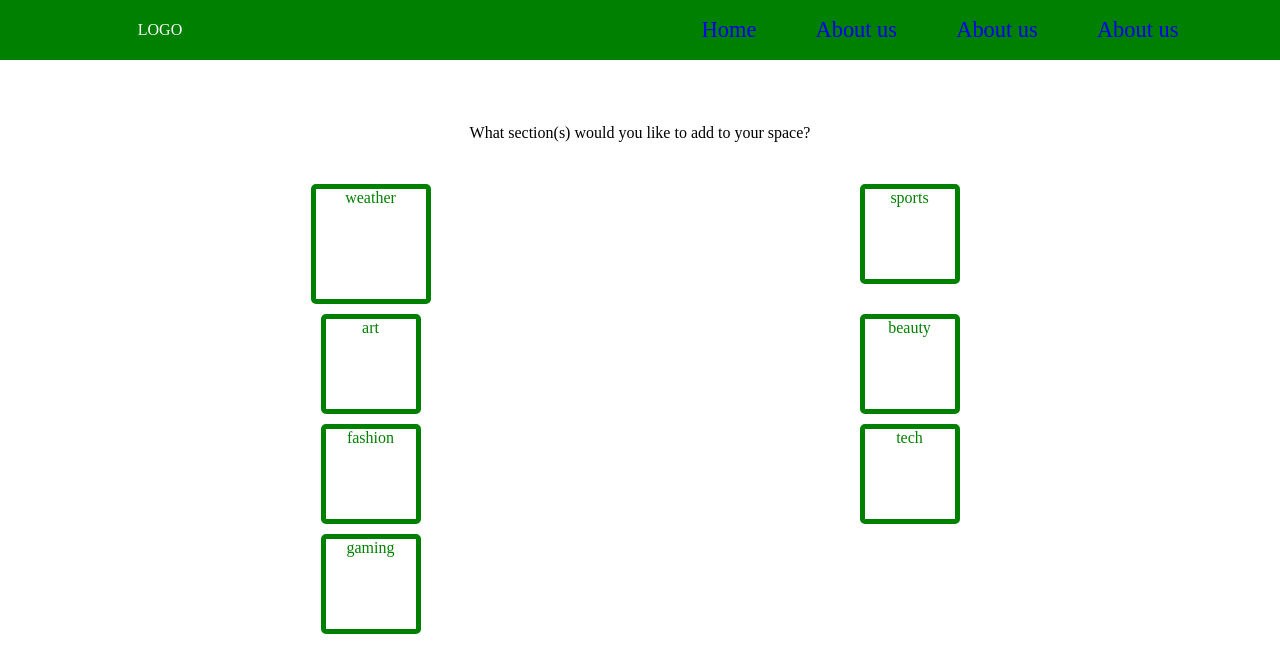
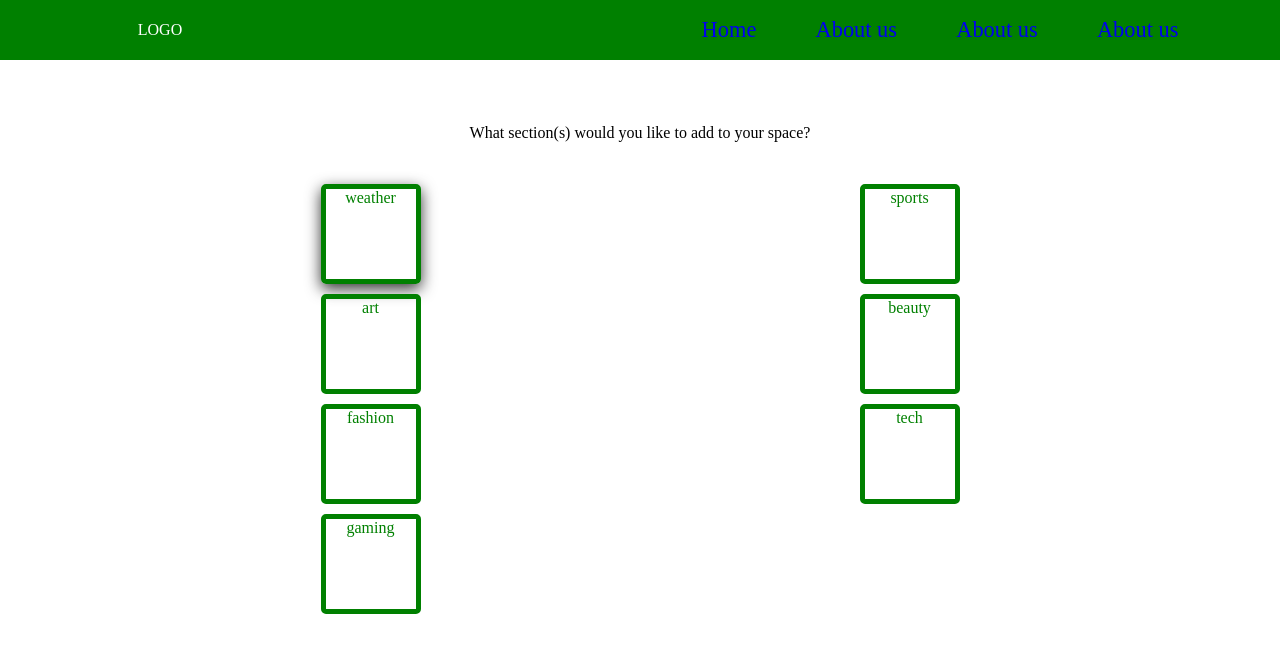
Before and after one commit to mengchaoli/3DPrint, a React (Create React App) app: page / in a window 1280 px wide. In both pictures the pointer is over the element 370 px from the left and 234 px from the top of the page. Shown: the top 672 px of the page. Built offline with nearby package versions, Linux system fonts and the light colour scheme; a web font is replaced by a local one.

Commit message:
change section card hover effect

```diff
--- a/src/assets/styles/components/_section-card.scss
+++ b/src/assets/styles/components/_section-card.scss
@@ -8,8 +8,9 @@
 
   &:hover {
     cursor: pointer;
-    width: 120px;
-    height: 120px;
+    // width: 120px;
+    // height: 120px;
+    box-shadow: 0 5px 15px rgba(0, 0, 0, 0.8);
   }
 
   &__img {
```
